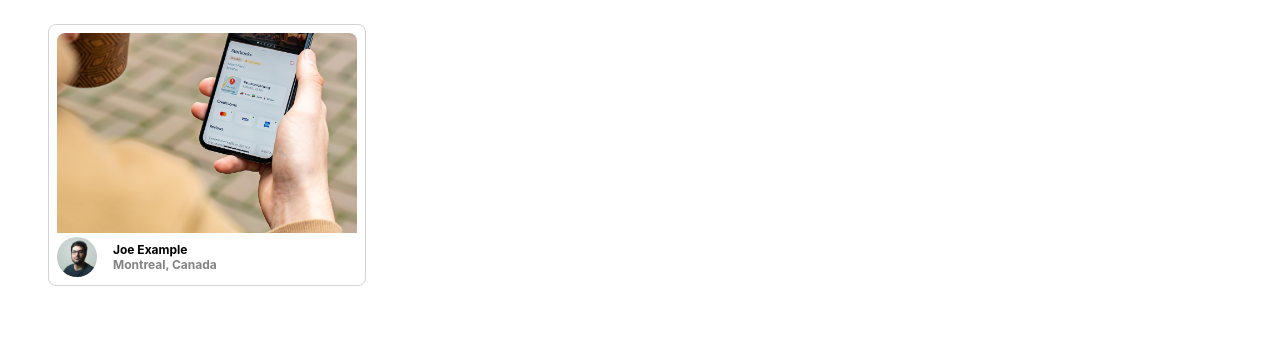
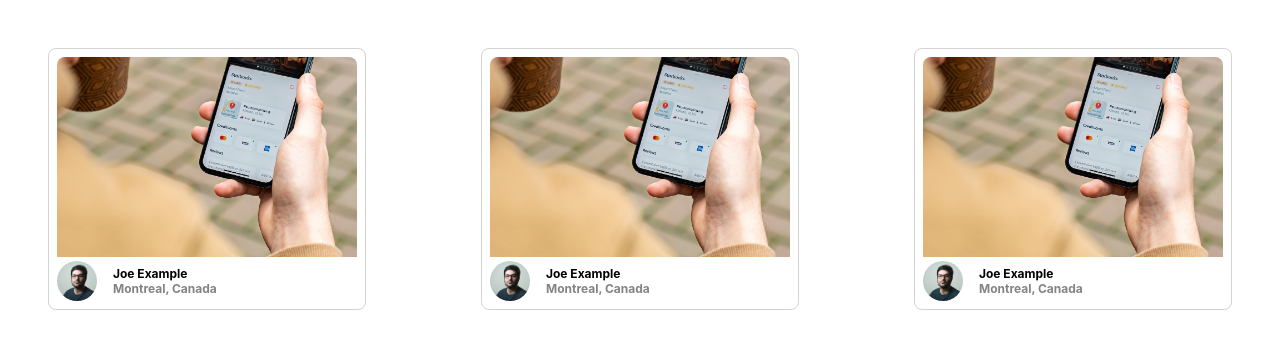
Before and after one commit to Vani11aG310/photolabs, a React (Create React App) app in the folder frontend/: page / in a window 1280 px wide. Shown: the top 348 px of the page. Built offline with nearby package versions, Linux system fonts and the light colour scheme; the HTML template or start-up script is replaced by a standard one.

Commit message:
allowed the ability to display 3 photolistitem components

```diff
--- a/frontend/src/App.jsx
+++ b/frontend/src/App.jsx
@@ -2,6 +2,7 @@
 
 import PhotoListItem from './components/PhotoListItem';
 import './App.scss';
+import './styles/PhotoList.scss'
 
 // Note: Rendering a single component to build components in isolation
 const App = () => {
@@ -15,9 +16,16 @@
     username: "Joe Example",
     profile: `${process.env.PUBLIC_URL}/profile-1.jpg`,
   };
+  const photos = [1, 2, 3].map((key) => {
+    return (
+      <PhotoListItem key={key} photo={sampleDataForPhotoListItem}/>
+    )
+  })
   return (
     <div className="App">
-      <PhotoListItem key={sampleDataForPhotoListItem.id} photo={sampleDataForPhotoListItem}/>
+      <div className='photo-list'>
+        {photos}
+      </div>
     </div>
   );
 };
--- a/frontend/src/components/PhotoListItem.jsx
+++ b/frontend/src/components/PhotoListItem.jsx
@@ -10,11 +10,10 @@
       <img src={photo.imageSource} className="photo-list__image" alt="main image" />
       <div className="photo-list__user-details">
         <img src={photo.profile} className="photo-list__user-profile" alt="profile pic" />
-        <span className="photo-list__user-info">
+        <div className="photo-list__user-info">
           {photo.username}
-          <br />
-          <span className="photo-list__user-location">{photo.location.city}, {photo.location.country}</span>
-        </span>
+          <div className="photo-list__user-location">{photo.location.city}, {photo.location.country}</div>
+        </div>
       </div>
     </div>
 
```
